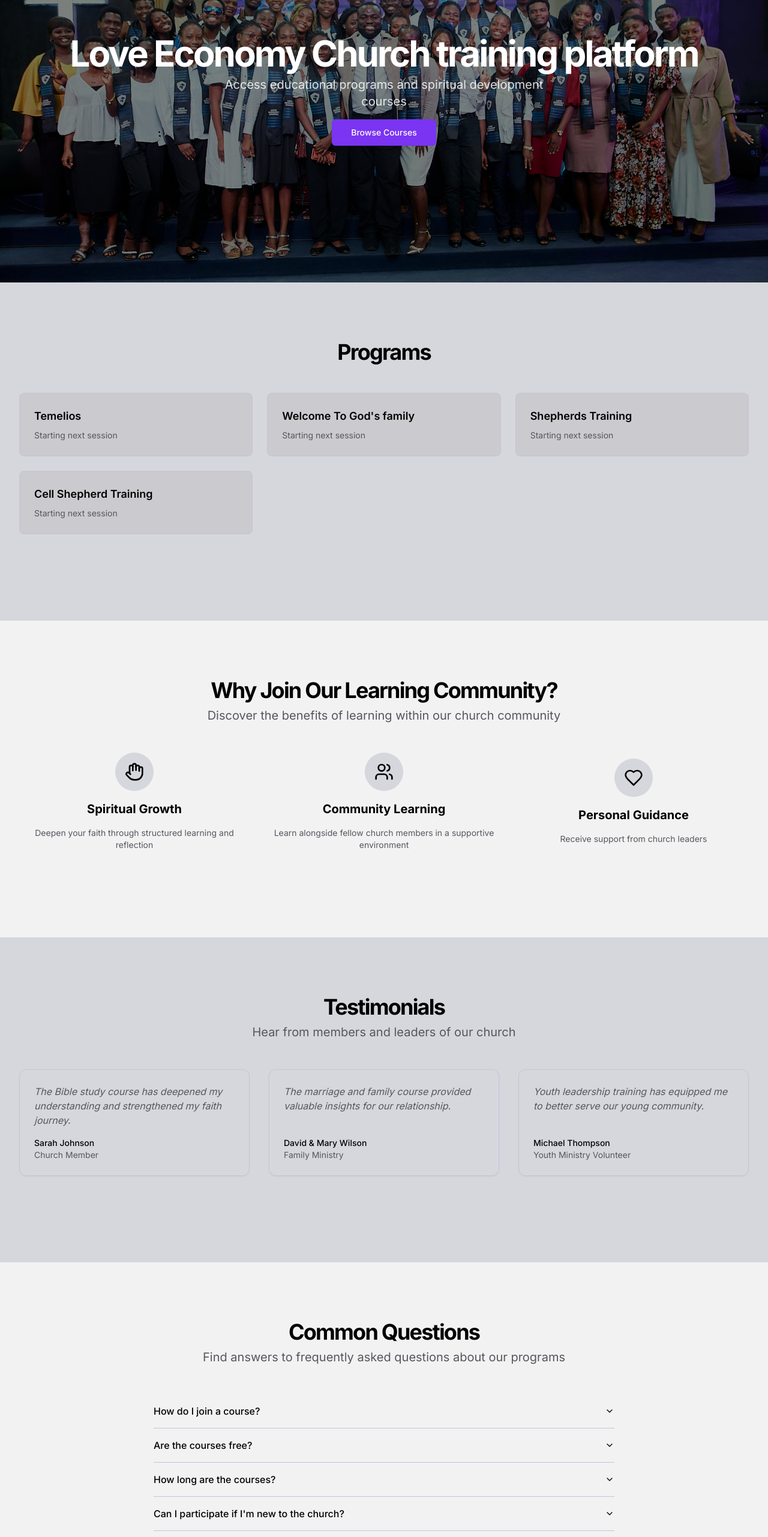
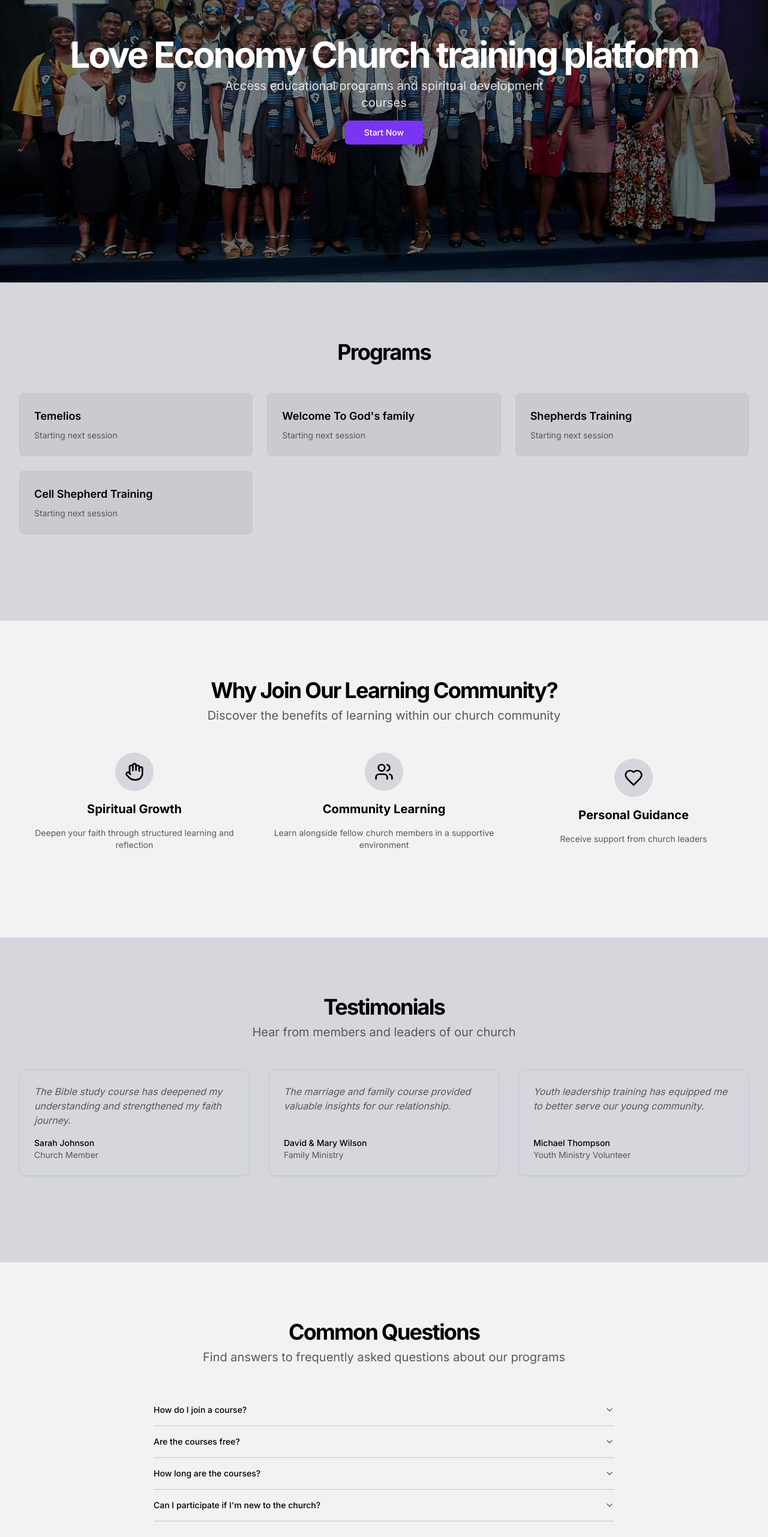
Before and after one commit to Makutu369/le-course-platform, a Next.js app: page / in a window 1280 px wide. Shown: the part 234-2797 px from the top of the page at 60% size. Built offline with nearby package versions, Linux system fonts and the light colour scheme; no server answers.

Commit message:
change home page

```diff
--- a/src/app/(components)/course-video-section/completion-dialog.tsx
+++ b/src/app/(components)/course-video-section/completion-dialog.tsx
@@ -47,7 +47,7 @@ export function CompletionDialog({
       router.refresh();
       handleClose();
     }
-  }, [state?.data, router]);
+  }, [state?.data, router, handleClose]);
 
   return (
     <Dialog open={open} onOpenChange={onOpenChange}>
--- a/src/app/page.tsx
+++ b/src/app/page.tsx
@@ -15,7 +15,7 @@ export default function Home() {
     <div className="flex min-h-screen flex-col">
       <main className="flex-1">
         {/* Hero Section */}
-        <section className="relative w-full min-h-[80vh]">
+        <section className="relative w-full h-[50vh] md:min-h-[65vh] lg:min-h-[80vh]">
           <div className="absolute inset-0">
             <Image
               src="/wtgf.jpg"
@@ -25,7 +25,7 @@ export default function Home() {
               priority
             />
           </div>
-          <div className="relative z-10 flex min-h-[80vh] items-center text-white">
+          <div className="relative z-10 flex h-[50vh] md:min-h-[65vh] lg:min-h-[80vh]  items-center text-white">
             <div className="container max-w-7xl mx-auto px-4 sm:px-6 lg:px-8">
               <div className="flex flex-col items-center space-y-4 text-center">
                 <div className="space-y-2">
@@ -40,7 +40,7 @@ export default function Home() {
                 <div className="flex flex-col sm:flex-row gap-4 w-full max-w-sm justify-center">
                   <Link href={"/courses"}>
                     <Button size="lg" className="w-full sm:w-auto">
-                      Browse Courses
+                      Start Now
                     </Button>
                   </Link>
                 </div>
--- a/src/components/ui/accordion.tsx
+++ b/src/components/ui/accordion.tsx
@@ -28,13 +28,13 @@ const AccordionTrigger = React.forwardRef<
     <AccordionPrimitive.Trigger
       ref={ref}
       className={cn(
-        "flex flex-1 items-center justify-between py-4 font-medium transition-all hover:underline [&[data-state=open]>svg]:rotate-180",
+        "flex flex-1 items-center justify-between py-4 text-sm font-medium transition-all hover:underline text-left [&[data-state=open]>svg]:rotate-180",
         className
       )}
       {...props}
     >
       {children}
-      <ChevronDown className="h-4 w-4 shrink-0 transition-transform duration-200" />
+      <ChevronDown className="h-4 w-4 shrink-0 text-muted-foreground transition-transform duration-200" />
     </AccordionPrimitive.Trigger>
   </AccordionPrimitive.Header>
 ))
@@ -46,13 +46,12 @@ const AccordionContent = React.forwardRef<
 >(({ className, children, ...props }, ref) => (
   <AccordionPrimitive.Content
     ref={ref}
-    className="overflow-hidden text-sm transition-all data-[state=closed]:animate-accordion-up data-[state=open]:animate-accordion-down"
+    className="overflow-hidden text-sm data-[state=closed]:animate-accordion-up data-[state=open]:animate-accordion-down"
     {...props}
   >
     <div className={cn("pb-4 pt-0", className)}>{children}</div>
   </AccordionPrimitive.Content>
 ))
-
 AccordionContent.displayName = AccordionPrimitive.Content.displayName
 
 export { Accordion, AccordionItem, AccordionTrigger, AccordionContent }
--- a/src/components/ui/button.tsx
+++ b/src/components/ui/button.tsx
@@ -5,25 +5,26 @@ import { cva, type VariantProps } from "class-variance-authority"
 import { cn } from "@/lib/utils"
 
 const buttonVariants = cva(
-  "inline-flex items-center justify-center gap-2 whitespace-nowrap rounded-md text-sm font-medium ring-offset-background transition-colors focus-visible:outline-none focus-visible:ring-2 focus-visible:ring-ring focus-visible:ring-offset-2 disabled:pointer-events-none disabled:opacity-50 [&_svg]:pointer-events-none [&_svg]:size-4 [&_svg]:shrink-0",
+  "inline-flex items-center justify-center gap-2 whitespace-nowrap rounded-md text-sm font-medium transition-colors focus-visible:outline-none focus-visible:ring-1 focus-visible:ring-ring disabled:pointer-events-none disabled:opacity-50 [&_svg]:pointer-events-none [&_svg]:size-4 [&_svg]:shrink-0",
   {
     variants: {
       variant: {
-        default: "bg-primary text-primary-foreground hover:bg-primary/90",
+        default:
+          "bg-primary text-primary-foreground shadow hover:bg-primary/90",
         destructive:
-          "bg-destructive text-destructive-foreground hover:bg-destructive/90",
+          "bg-destructive text-destructive-foreground shadow-sm hover:bg-destructive/90",
         outline:
-          "border border-input bg-background hover:bg-accent hover:text-accent-foreground",
+          "border border-input bg-background shadow-sm hover:bg-accent hover:text-accent-foreground",
         secondary:
-          "bg-secondary text-secondary-foreground hover:bg-secondary/80",
+          "bg-secondary text-secondary-foreground shadow-sm hover:bg-secondary/80",
         ghost: "hover:bg-accent hover:text-accent-foreground",
         link: "text-primary underline-offset-4 hover:underline",
       },
       size: {
-        default: "h-10 px-4 py-2",
-        sm: "h-9 rounded-md px-3",
-        lg: "h-11 rounded-md px-8",
-        icon: "h-10 w-10",
+        default: "h-9 px-4 py-2",
+        sm: "h-8 rounded-md px-3 text-xs",
+        lg: "h-10 rounded-md px-8",
+        icon: "h-9 w-9",
       },
     },
     defaultVariants: {
--- a/src/components/ui/card.tsx
+++ b/src/components/ui/card.tsx
@@ -9,7 +9,7 @@ const Card = React.forwardRef<
   <div
     ref={ref}
     className={cn(
-      "rounded-lg border bg-card text-card-foreground shadow-sm",
+      "rounded-xl border bg-card text-card-foreground shadow",
       className
     )}
     {...props}
@@ -35,10 +35,7 @@ const CardTitle = React.forwardRef<
 >(({ className, ...props }, ref) => (
   <div
     ref={ref}
-    className={cn(
-      "text-2xl font-semibold leading-none tracking-tight",
-      className
-    )}
+    className={cn("font-semibold leading-none tracking-tight", className)}
     {...props}
   />
 ))
--- a/src/components/ui/dialog.tsx
+++ b/src/components/ui/dialog.tsx
@@ -112,8 +112,8 @@ export {
   Dialog,
   DialogPortal,
   DialogOverlay,
+  DialogTrigger,
   DialogClose,
-  DialogTrigger,
   DialogContent,
   DialogHeader,
   DialogFooter,
--- a/src/components/ui/dropdown-menu.tsx
+++ b/src/components/ui/dropdown-menu.tsx
@@ -65,7 +65,8 @@ const DropdownMenuContent = React.forwardRef<
       ref={ref}
       sideOffset={sideOffset}
       className={cn(
-        "z-50 max-h-[var(--radix-dropdown-menu-content-available-height)] min-w-[8rem] overflow-y-auto overflow-x-hidden rounded-md border bg-popover p-1 text-popover-foreground shadow-md data-[state=open]:animate-in data-[state=closed]:animate-out data-[state=closed]:fade-out-0 data-[state=open]:fade-in-0 data-[state=closed]:zoom-out-95 data-[state=open]:zoom-in-95 data-[side=bottom]:slide-in-from-top-2 data-[side=left]:slide-in-from-right-2 data-[side=right]:slide-in-from-left-2 data-[side=top]:slide-in-from-bottom-2 origin-[--radix-dropdown-menu-content-transform-origin]",
+        "z-50 max-h-[var(--radix-dropdown-menu-content-available-height)] min-w-[8rem] overflow-y-auto overflow-x-hidden rounded-md border bg-popover p-1 text-popover-foreground shadow-md",
+        "data-[state=open]:animate-in data-[state=closed]:animate-out data-[state=closed]:fade-out-0 data-[state=open]:fade-in-0 data-[state=closed]:zoom-out-95 data-[state=open]:zoom-in-95 data-[side=bottom]:slide-in-from-top-2 data-[side=left]:slide-in-from-right-2 data-[side=right]:slide-in-from-left-2 data-[side=top]:slide-in-from-bottom-2 origin-[--radix-dropdown-menu-content-transform-origin]",
         className
       )}
       {...props}
@@ -83,7 +84,7 @@ const DropdownMenuItem = React.forwardRef<
   <DropdownMenuPrimitive.Item
     ref={ref}
     className={cn(
-      "relative flex cursor-default select-none items-center gap-2 rounded-sm px-2 py-1.5 text-sm outline-none transition-colors focus:bg-accent focus:text-accent-foreground data-[disabled]:pointer-events-none data-[disabled]:opacity-50 [&_svg]:pointer-events-none [&_svg]:size-4 [&_svg]:shrink-0",
+      "relative flex cursor-default select-none items-center gap-2 rounded-sm px-2 py-1.5 text-sm outline-none transition-colors focus:bg-accent focus:text-accent-foreground data-[disabled]:pointer-events-none data-[disabled]:opacity-50 [&>svg]:size-4 [&>svg]:shrink-0",
       inset && "pl-8",
       className
     )}
--- a/src/components/ui/input.tsx
+++ b/src/components/ui/input.tsx
@@ -8,7 +8,7 @@ const Input = React.forwardRef<HTMLInputElement, React.ComponentProps<"input">>(
       <input
         type={type}
         className={cn(
-          "flex h-10 w-full rounded-md border border-input bg-background px-3 py-2 text-base ring-offset-background file:border-0 file:bg-transparent file:text-sm file:font-medium file:text-foreground placeholder:text-muted-foreground focus-visible:outline-none focus-visible:ring-2 focus-visible:ring-ring focus-visible:ring-offset-2 disabled:cursor-not-allowed disabled:opacity-50 md:text-sm",
+          "flex h-9 w-full rounded-md border border-input bg-transparent px-3 py-1 text-base shadow-sm transition-colors file:border-0 file:bg-transparent file:text-sm file:font-medium file:text-foreground placeholder:text-muted-foreground focus-visible:outline-none focus-visible:ring-1 focus-visible:ring-ring disabled:cursor-not-allowed disabled:opacity-50 md:text-sm",
           className
         )}
         ref={ref}
--- a/src/components/ui/skeleton.tsx
+++ b/src/components/ui/skeleton.tsx
@@ -6,7 +6,7 @@ function Skeleton({
 }: React.HTMLAttributes<HTMLDivElement>) {
   return (
     <div
-      className={cn("animate-pulse rounded-md bg-muted", className)}
+      className={cn("animate-pulse rounded-md bg-primary/10", className)}
       {...props}
     />
   )
--- a/src/components/ui/slider.tsx
+++ b/src/components/ui/slider.tsx
@@ -17,10 +17,10 @@ const Slider = React.forwardRef<
     )}
     {...props}
   >
-    <SliderPrimitive.Track className="relative h-2 w-full grow overflow-hidden rounded-full bg-secondary">
+    <SliderPrimitive.Track className="relative h-1.5 w-full grow overflow-hidden rounded-full bg-primary/20">
       <SliderPrimitive.Range className="absolute h-full bg-primary" />
     </SliderPrimitive.Track>
-    <SliderPrimitive.Thumb className="block h-5 w-5 rounded-full border-2 border-primary bg-background ring-offset-background transition-colors focus-visible:outline-none focus-visible:ring-2 focus-visible:ring-ring focus-visible:ring-offset-2 disabled:pointer-events-none disabled:opacity-50" />
+    <SliderPrimitive.Thumb className="block h-4 w-4 rounded-full border border-primary/50 bg-background shadow transition-colors focus-visible:outline-none focus-visible:ring-1 focus-visible:ring-ring disabled:pointer-events-none disabled:opacity-50" />
   </SliderPrimitive.Root>
 ))
 Slider.displayName = SliderPrimitive.Root.displayName
```
Also changed, not shown: components.json, src/app/icon.png (added).
